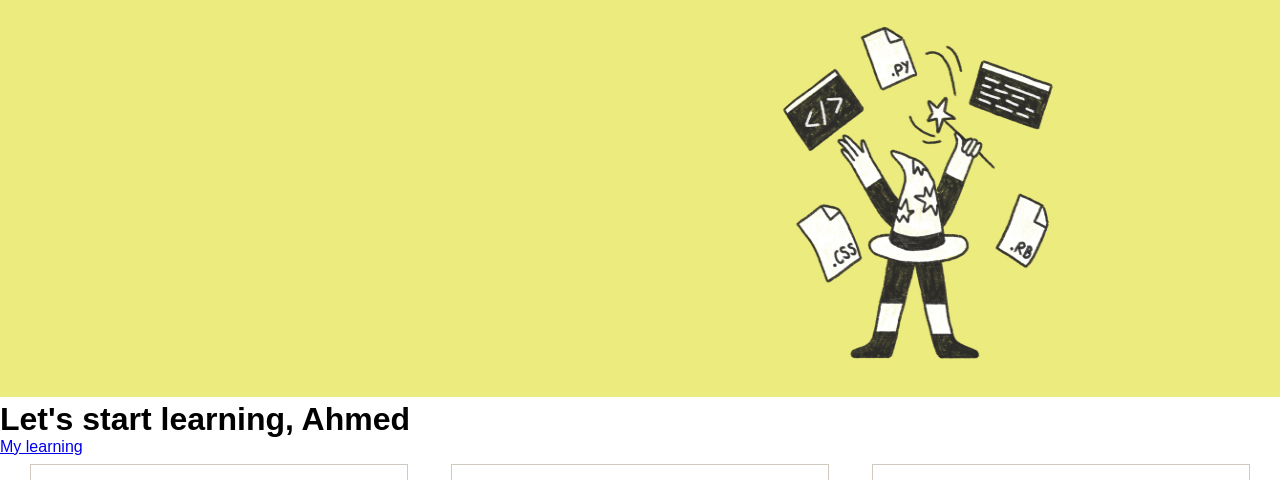
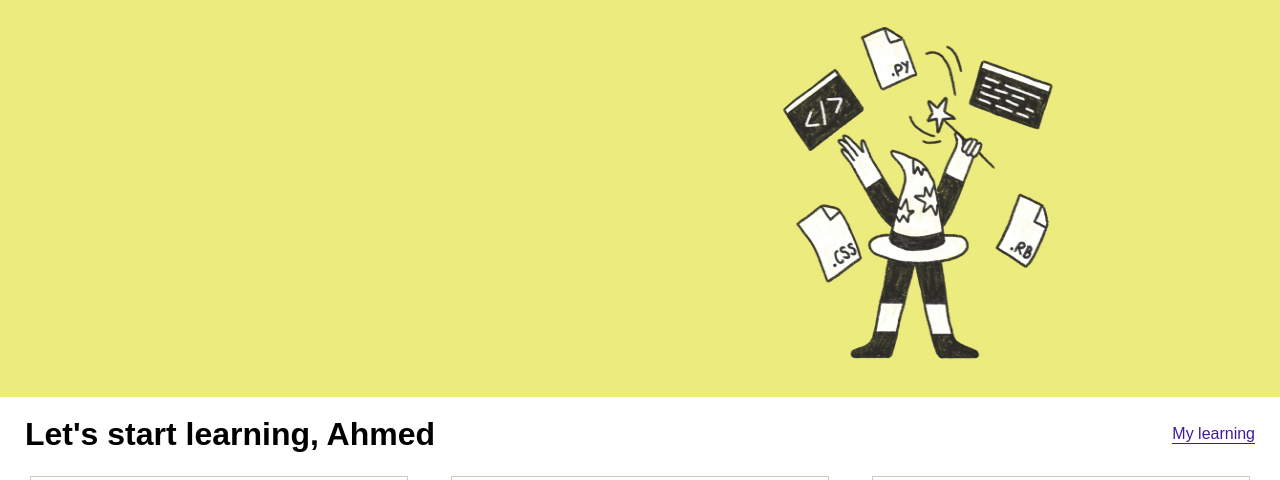
Before and after one commit to AhmedRaza-Attari/Udemy-Clone, a plain HTML site: page index.html in a window 1280 px wide. Shown: the part 243-723 px from the top of the page. Drawn offline with Linux system fonts and the light colour scheme.

Commit message:
error find & solved

```diff
--- a/CSS/style.css
+++ b/CSS/style.css
@@ -133,7 +133,7 @@
 /* 05. Personal */
 
 /* 1st row div */
-.personal > .row {
+.personal > .row1 {
     display: flex;
     justify-content: space-between;
     align-items: center;
@@ -141,7 +141,7 @@
 }
 
 /* anchor tag of 1st row div */
-.personal > .row > a {
+.personal > .row1 > a {
     color: #401B9C;
     text-decoration: none;
     border-bottom: 1px solid #401B9C;
```
